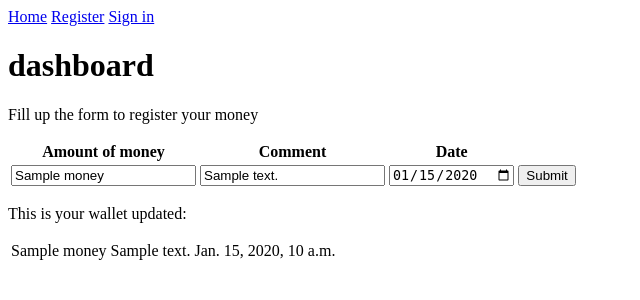
After one commit to GabiHan/Plutus, a Django app: template web/members/templates/members/board.html in a window 1280 px wide. The commit adds this page. Shown: the top 300 px of the page, without its empty margins (0-640 px from the left). Run offline with Django 5.2, Linux system fonts and the light colour scheme; the template is opened without the code that fills it: most values are stand-ins (such as "Sample title", 1, 10 or a date in 2020).

```diff
--- /dev/null
+++ b/require.txt
@@ -0,0 +1,2 @@
+Django>=3.2
+djangorestframework
--- a/web/members/models.py
+++ b/web/members/models.py
@@ -55,7 +55,7 @@ class finance(models.Model):
 
     def __str__(self):
         return f"{self.user.firstname} {self.user.lastname}"
-        return f"{self.comment} - {self.money} on {self.date}"
+        return f"{self.comment} {self.money} {self.date}"
 
 
 @receiver(post_save, sender=Member)
--- /dev/null
+++ b/web/members/templates/members/board.html
@@ -0,0 +1,43 @@
+{% extends 'home/base.html' %}
+
+{% block title %}Login{% endblock %}
+
+{% block content %}
+<h1>dashboard</h1>
+{% if error %}
+<p>{{ error }}</p>
+{% endif %}
+
+<form method="post" action="{% url 'fina' %}">
+{% csrf_token %}
+ <!-- Money input table -->
+ <p>Fill up the form to register your money</p>
+ <table>
+     <tr>
+       <th>Amount of money</th>
+       <th>Comment</th>
+       <th>Date</th>
+     </tr>
+     <tr>
+       <td><input type="text" name="money" placeholder="Amount" value="{{ profile.money }}"><br> </td>
+       <td><input type="text" name="comment" placeholder="Your comment" value="{{ profile.comment }}"><br> </td>
+       <td><input type="date" name="money_date" value="{{ profile.date|date:'Y-m-d' }}"></td>
+       <th><input type="submit" value="Submit"> </th>
+     </tr>
+   </table>
+ </form>
+
+ <p>This is your wallet updated:</p>
+   {% for entry in financial_entries %}
+     <table>
+     <tr>
+         <td>{{ entry.money }}</td>
+         <td>{{ entry.comment }}</td>
+         <td>{{ entry.date }}</td>
+     </tr>
+     </table>
+     {% empty %}
+      <!-- This line is for when there is nothing to show  -->
+         <li>No financial entries available.</li>
+     {% endfor %}
+{% endblock %}
--- a/web/members/templates/members/index.html
+++ b/web/members/templates/members/index.html
@@ -1,5 +1,5 @@
 {% block content %}
-<h1>Welcome to {{ profile.user.firstname }}'s Profile</h1>
+<h1>Welcome to {{ profile.user.firstname }} {{ profile.user.lastname }}'s Profile</h1>
 
 {% if messages %}
     {% for message in messages %}
```
Also changed, not shown: web/db.sqlite3, 2 other files.
